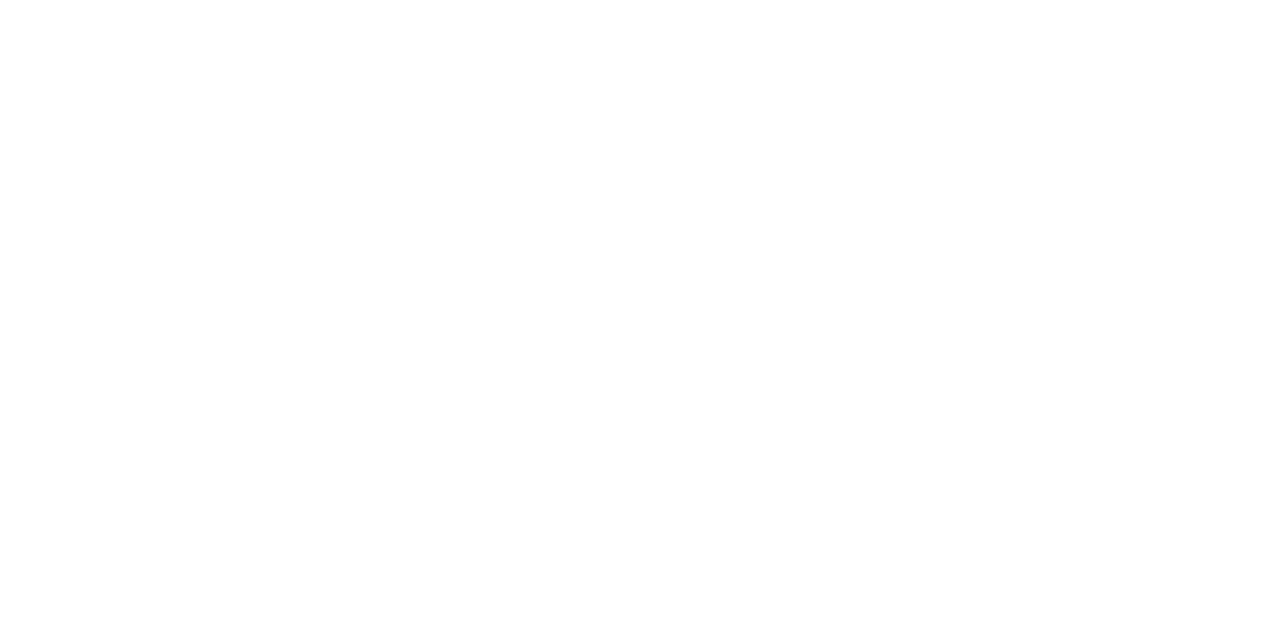
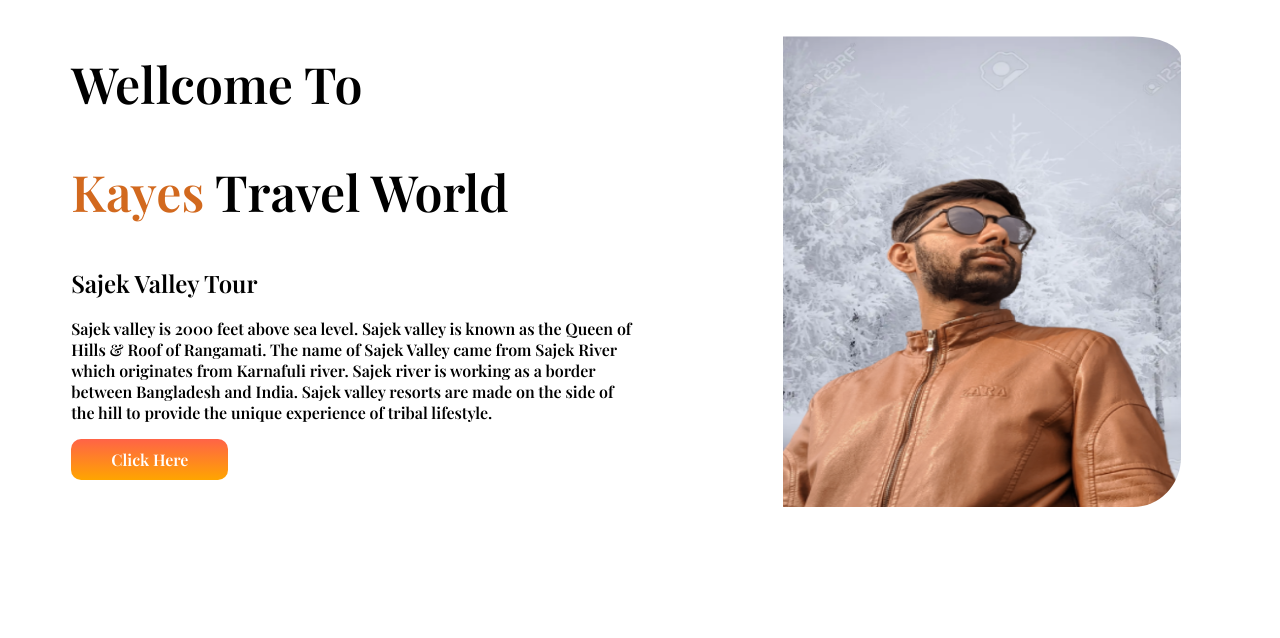
Before and after one commit to kayes98/Practice-Portfolio, a plain HTML site: page index.html in a window 1280 px wide. Drawn offline with nearby package versions, Linux system fonts and the light colour scheme.

Commit message:
Half Done

```diff
--- a/index.html
+++ b/index.html
@@ -6,10 +6,38 @@
     <meta http-equiv="X-UA-Compatible" content="IE=edge">
     <meta name="viewport" content="width=device-width, initial-scale=1.0">
     <title>Portfolio Practice</title>
+    <link rel="preconnect" href="https://fonts.googleapis.com">
+    <link rel="preconnect" href="https://fonts.gstatic.com" crossorigin>
+    <link href="https://fonts.googleapis.com/css2?family=Playfair+Display:wght@600&display=swap" rel="stylesheet">
     <link rel="stylesheet" href="style.css">
 </head>
 
 <body>
+    <section>
+        <div class="partition">
+            <h1>Wellcome To</h1>
+            <h1><span class="sp-tag"><b>Kayes </b></span>Travel World</h1>
+            <h2>Sajek Valley Tour</h2>
+            <p class="down">Sajek valley is 2000 feet above sea level. Sajek valley is known as the Queen of Hills &
+                Roof of
+                Rangamati.
+                The
+                name of Sajek Valley came from Sajek River which originates from Karnafuli river. Sajek river is working
+                as
+                a
+                border between Bangladesh and India. Sajek valley resorts are made on the side of the hill to provide
+                the
+                unique
+                experience of tribal lifestyle.</p>
+            <a class="text" target="_blank" href="https://en.wikipedia.org/wiki/Sajek_Valley">Click Here</a>
+        </div>
+
+        <div class="partition">
+            <img src="images/For 2.png" alt="">
+        </div>
+    </section>
+
+
 
 </body>
 
--- a/style.css
+++ b/style.css
@@ -0,0 +1,44 @@
+body {
+    font-family: 'Playfair Display', serif;
+}
+
+h1 {
+    font-size: 50px;
+}
+
+.sp-tag {
+    color: chocolate;
+}
+
+section {
+    display: flex;
+}
+
+.partition {
+    width: 50%;
+    padding-left: 5%;
+}
+
+.partition img {
+    width: 70%;
+    height: 75%;
+    padding-left: 80px;
+    padding-top: 5%;
+    border-radius: 10%;
+}
+
+.down {
+    padding-bottom: 10px;
+}
+
+.text {
+    text-decoration: none;
+    background-image: linear-gradient(tomato, orange);
+    color: white;
+    font-weight: 900;
+
+
+    padding: 10px 40px;
+
+    border-radius: 10px;
+}
```
Also changed, not shown: images/For 2.png (added), 2 other files.
